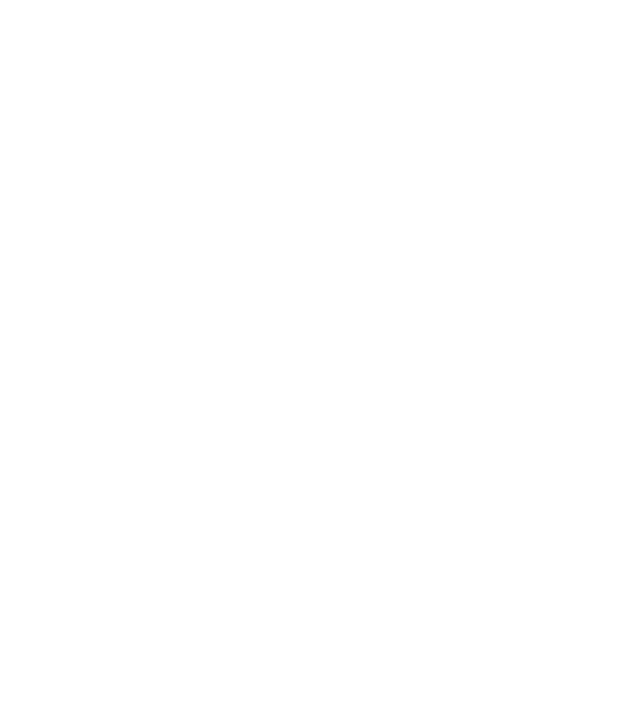
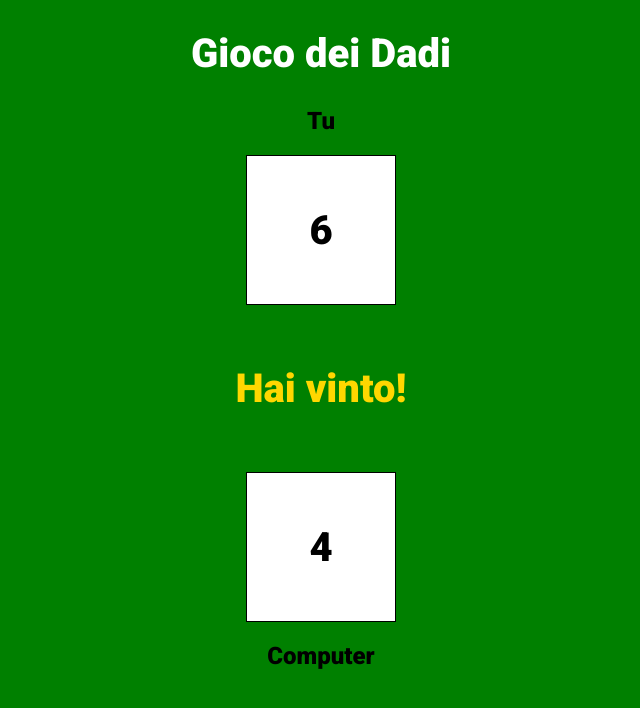
Before and after one commit to matteocicigoi/js-mail-dadi, a plain HTML site: page Gioco_dei_dadi/index.html in a window 1280 px wide. Shown: the whole page, without its empty margins (319-959 px from the left). Drawn offline with Linux system fonts and the light colour scheme.

Commit message:
feat: css dadi

```diff
--- a/Gioco_dei_dadi/Js/main.js
+++ b/Gioco_dei_dadi/Js/main.js
@@ -3,6 +3,12 @@
 //variabili
 const utente = Math.floor(Math.random() * 6 + 1);
 const computer = Math.floor(Math.random() * 6 + 1);
+
+//elementi DOM
+const utenteHtml = document.getElementById('utente');
+const computerHtml = document.getElementById('computer');
+const resultHtml = document.querySelector('.result h2');
+
 let output;
 
 if(utente > computer){
@@ -16,3 +22,6 @@ if(utente > computer){
 const text = `${output}\nDadi:\n- ${utente}\n- ${computer}`;
 //stampa il risultato
 console.log(text);
+utenteHtml.innerText = utente;
+computerHtml.innerText = computer;
+resultHtml.innerText = output;
--- a/Gioco_dei_dadi/index.html
+++ b/Gioco_dei_dadi/index.html
@@ -1,11 +1,28 @@
 <!DOCTYPE html>
 <html lang="en">
+
 <head>
     <meta charset="UTF-8">
     <meta name="viewport" content="width=device-width, initial-scale=1.0">
+    <!-- Roboto -->
+    <link rel="preconnect" href="https://fonts.googleapis.com">
+    <link rel="preconnect" href="https://fonts.gstatic.com" crossorigin>
+    <link href="https://fonts.googleapis.com/css2?family=Roboto:wght@400;900&display=swap" rel="stylesheet">
+    <!-- Fine Roboto -->
+    <link rel="stylesheet" href="style.css">
     <title>Dadi</title>
 </head>
+
 <body>
+    <h1>Gioco dei Dadi</h1>
+    <h2>Tu</h2>
+    <div class="container">
+        <div id="utente" class="box"></div>
+        <div class="result"><h2></h2></div>
+        <div id="computer" class="box"></div>
+    </div>
+    <h2>Computer</h2>
     <script src="js/main.js"></script>
 </body>
+
 </html>
--- /dev/null
+++ b/Gioco_dei_dadi/style.css
@@ -0,0 +1,40 @@
+/* reset */
+* {
+    padding: 0;
+    margin: 0;
+    box-sizing: border-box;
+}
+body {
+    font-family: 'Roboto', sans-serif;
+    text-align: center;
+    background-color: green;
+}
+h1{
+    color: white;
+    font-size: 40px;
+    margin: 30px 0;
+}
+.container{
+    padding: 20px 20px;
+    width: 500px;
+    margin: 0 auto;
+
+}
+.container .box{
+    border: 1px solid black;
+    width: 150px;
+    height: 150px;
+    background-color: white;
+    line-height: 150px;
+    text-align: center;
+    font-size: 40px;
+    font-weight: 900;
+    margin: 0 auto;
+}
+.container .result{
+    margin: 60px 0;
+}
+.container .result h2{
+    font-size: 40px;
+    color: gold;
+}
```
Also changed, not shown: 1 other file.
